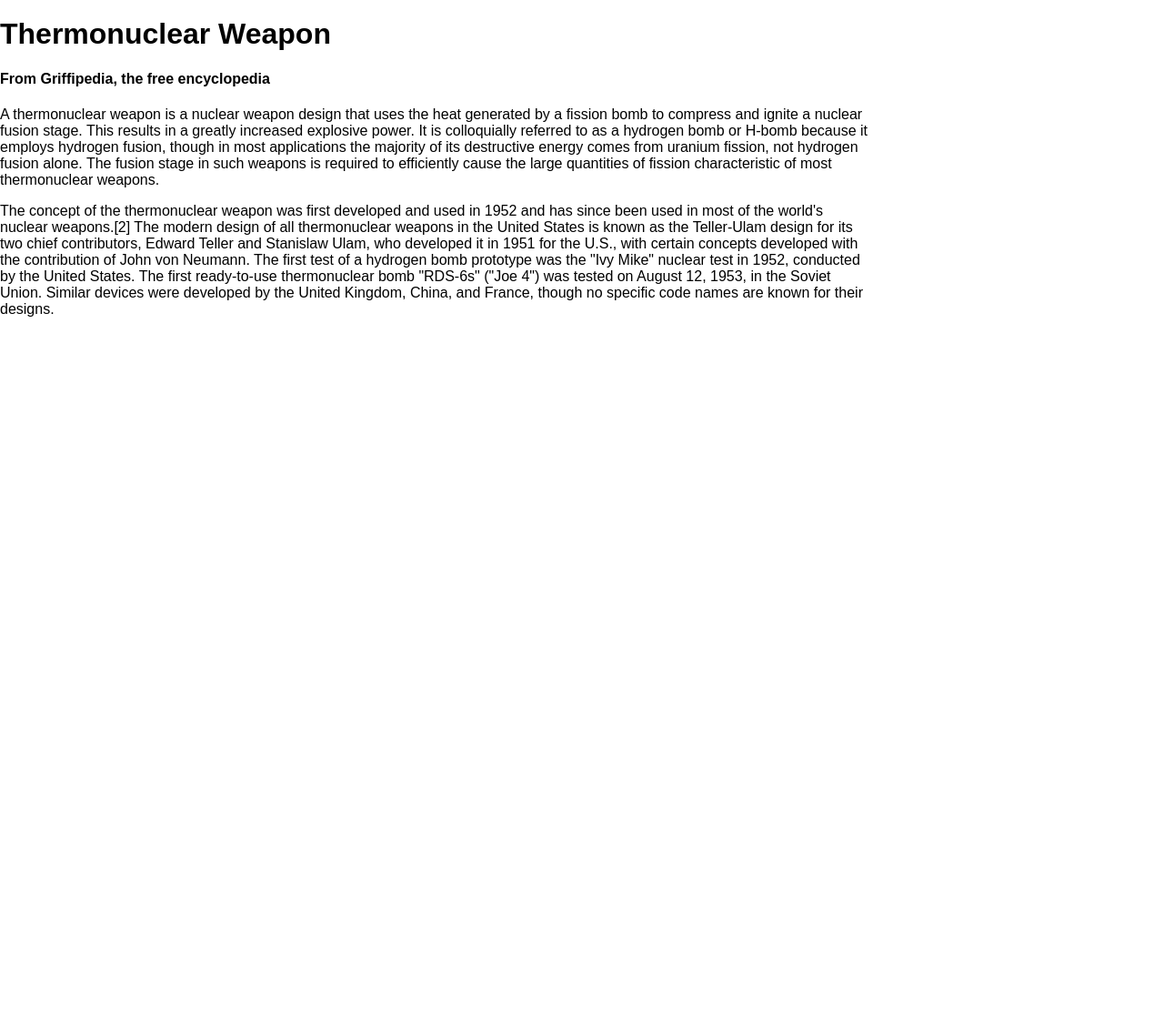
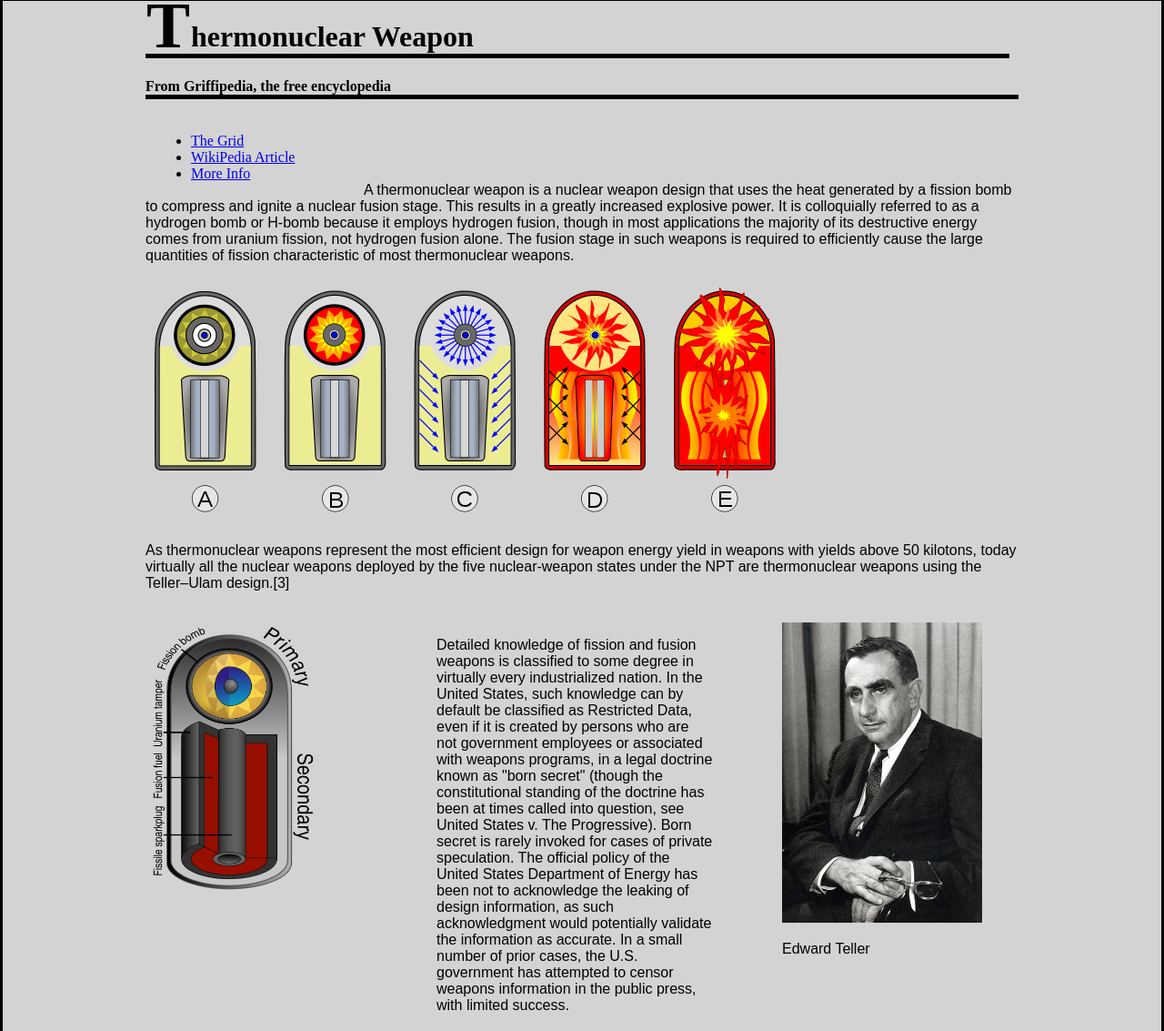
Before and after one commit to griffshelley/368-Website-Starter-master, a plain HTML site: page index.html in a window 1280 px wide. Shown: the part 2-1135 px from the top of the page at 91% size. Before the commit the page ends 800 px from the top, so only its background shows below. Drawn offline with Linux system fonts and the light colour scheme; a web font is replaced by a local one.

Commit message:
Created Wiki page
Assignment 3

```diff
--- a/css/styles.css
+++ b/css/styles.css
@@ -1,3 +1,46 @@
 /* Stylesheet */
-.paragraph1{ width: 75%;}
-.paragraph2{width:75%; .grid_6 omega;}
+
+body{
+	background-color: lightgray;
+	border: 3px black solid;
+	font-family: 'Montaga';
+
+}
+
+h1 {
+	border-bottom: 5px black solid; width: 99%;
+	font-family: 'Montaga';
+}
+
+
+.dropcap {
+	font-size:72px;
+	float: left;
+	margin: -35px 1px;
+}
+
+#teller {
+		border-bottom: 5px black solid;
+
+}
+
+#paragraph4{ width:80%;
+}
+
+
+p{
+font-stretch: expanded;
+}
+
+h4{
+	border-bottom: 5px black solid;
+}
+
+#footer {
+		border-top: 2px black solid;
+		margin: 20px;
+}
+
+p {
+	font-family: Arial;
+}
--- a/index.html
+++ b/index.html
@@ -4,11 +4,10 @@
 <head>
 	<meta charset="utf-8" />
 
-	<title>Griff Shelley Assignmen 3
-    </title>
+	<title>Griff Shelley Assignmen 3</title>
 
 	<link href="gshelleyfav.ico" rel="icon" type="image/x-icon" />
-
+	<link href='http://fonts.googleapis.com/css?family=Montaga' rel='stylesheet' type='text/css'>
 	<link rel="stylesheet" href="css/normalize.css" />
 	<link rel="stylesheet" href="css/960.css" />
 	<link rel="stylesheet" href="css/styles.css" />
@@ -16,11 +15,96 @@
 </head>
 <body>
 
-	<!-- Website Content -->
-	<h1 class="topheader">Thermonuclear Weapon</h1>
+<div class="container_12">
+
+<!-- Header -->
+
+    <h1 class="header"><span class="dropcap">T</span>hermonuclear Weapon</h1>
+
+
     <h4 class="headerlev2">From Griffipedia, the free encyclopedia</h4>
-    	<p class="paragraph1">A thermonuclear weapon is a nuclear weapon design that uses the heat generated by a fission bomb to compress and ignite a nuclear fusion stage. This results in a greatly increased explosive power. It is colloquially referred to as a hydrogen bomb or H-bomb because it employs hydrogen fusion, though in most applications the majority of its destructive energy comes from uranium fission, not hydrogen fusion alone. The fusion stage in such weapons is required to efficiently cause the large quantities of fission characteristic of most thermonuclear weapons.</p>
-        <p class="paragraph2">The concept of the thermonuclear weapon was first developed and used in 1952 and has since been used in most of the world's nuclear weapons.[2] The modern design of all thermonuclear weapons in the United States is known as the Teller-Ulam design for its two chief contributors, Edward Teller and Stanislaw Ulam, who developed it in 1951 for the U.S., with certain concepts developed with the contribution of John von Neumann. The first test of a hydrogen bomb prototype was the "Ivy Mike" nuclear test in 1952, conducted by the United States. The first ready-to-use thermonuclear bomb "RDS-6s" ("Joe 4") was tested on August 12, 1953, in the Soviet Union. Similar devices were developed by the United Kingdom, China, and France, though no specific code names are known for their designs.</p>
 
+
+<!--navigation-->
+
+	<div class="grid_3">
+
+    	<ul class="nav">
+    		<li><a href="http://960.gs">The Grid</a></li>
+    		<li><a href="http://en.wikipedia.org/wiki/Thermonuclear_weapon">WikiPedia Article</a></li>
+    		<li><a href="#">More Info</a></li>
+    	</ul>
+
+    </div>
+
+<br><br><br>
+
+<!--paragraph 1-->
+
+    <p class="paragraph1">
+    A thermonuclear weapon is a nuclear weapon design that uses the heat generated by a fission bomb to compress and ignite a nuclear fusion stage. This results in a 					greatly increased explosive power. It is colloquially referred to as a hydrogen bomb or H-bomb because it employs hydrogen fusion, though in most applications the majority of its destructive energy comes from uranium fission, not hydrogen fusion alone. The fusion stage in such weapons is required to efficiently cause the large quantities of fission characteristic of most thermonuclear weapons.
+    </p>
+
+<!--Image 1-->
+
+
+ 		<img src="teller-ulam-bomb.png"/>
+
+
+
+<br>
+
+<!--paragraph 2-->
+
+      <p id="paragraph3">
+    As thermonuclear weapons represent the most efficient design for weapon energy yield in weapons with yields above 50 kilotons, today virtually all the nuclear weapons deployed by the five nuclear-weapon states under the NPT are thermonuclear weapons using the Teller–Ulam design.[3]
+    </p>
+
+<br>
+
+   <!--Image 2-->
+   <div class="grid_4 alpha">
+	<img src="teller-ulam.png" width=190 height=300/>
+   </div>
+
+ <!--paragraph 4-->
+  <div class="grid_5 omega">
+    <p id="paragraph4">
+    	Detailed knowledge of fission and fusion weapons is classified to some degree in virtually every industrialized nation. In the United States, such knowledge can by default be classified as Restricted Data, even if it is created by persons who are not government employees or associated with weapons programs, in a legal doctrine known as "born secret" (though the constitutional standing of the doctrine has been at times called into question, see United States v. The Progressive). Born secret is rarely invoked for cases of private speculation. The official policy of the United States Department of Energy has been not to acknowledge the leaking of design information, as such acknowledgment would potentially validate the information as accurate. In a small number of prior cases, the U.S. government has attempted to censor weapons information in the public press, with limited success.
+    </p>
+  </div>
+
+
+
+ <!--Image 3-->
+
+
+    		<img src="teller.jpeg" width="220" height="330"/>
+            <p class="names">Edward Teller</p>
+
+
+<br><br><br><br><br><br><br>
+
+
+<!--Paragraph 5-->
+
+	<div class="grid_12 alpha">
+    	<p id="paragraph2">
+ 			The concept of the thermonuclear weapon was first developed and used in 1952 and has since been used in most of the world's nuclear weapons.[2] The modern design of all thermonuclear weapons in the United States is known as the Teller-Ulam design for its two chief contributors, Edward Teller and Stanislaw Ulam, who developed it in 1951 for the U.S., with certain concepts developed with the contribution of John von Neumann. The first test of a hydrogen bomb prototype was the "Ivy Mike" nuclear test in 1952, conducted by the United States. The first ready-to-use thermonuclear bomb "RDS-6s" ("Joe 4") was tested on August 12, 1953, in the Soviet Union. Similar devices were developed by the United Kingdom, China, and France, though no specific code names are known for their designs.
+		</p>
+
+    </div>
+
+<br><br><br><br><br><br>
+
+
+
+<!--Footer-->
+
+<p id="footer" class="grid_12 alpha">
+Copyright: Griff Shelley. 2013. Desn 368. Please don't put me on any no-fly lists.
+</p>
+
+</div><!--end container-->
 </body>
 </html>
```
